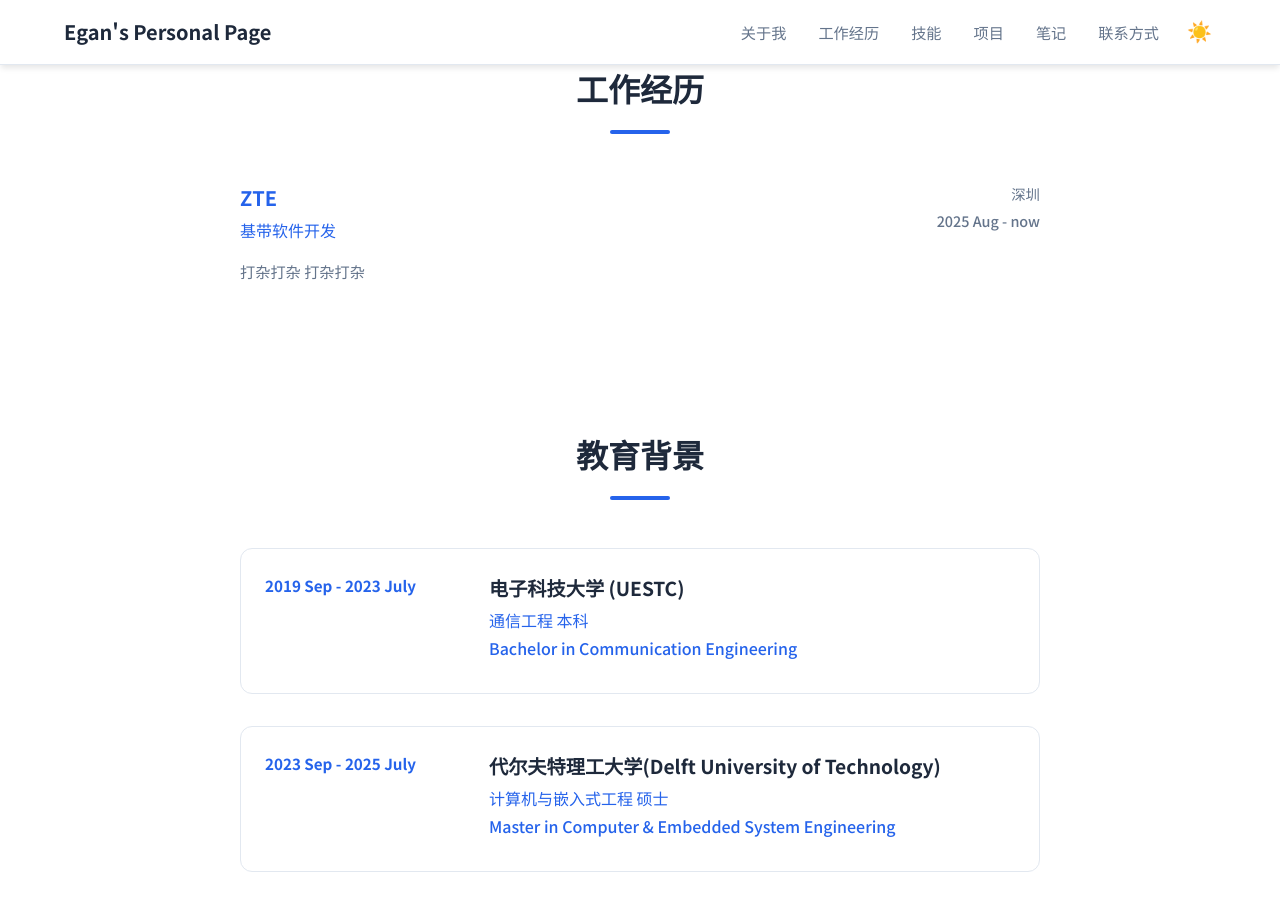
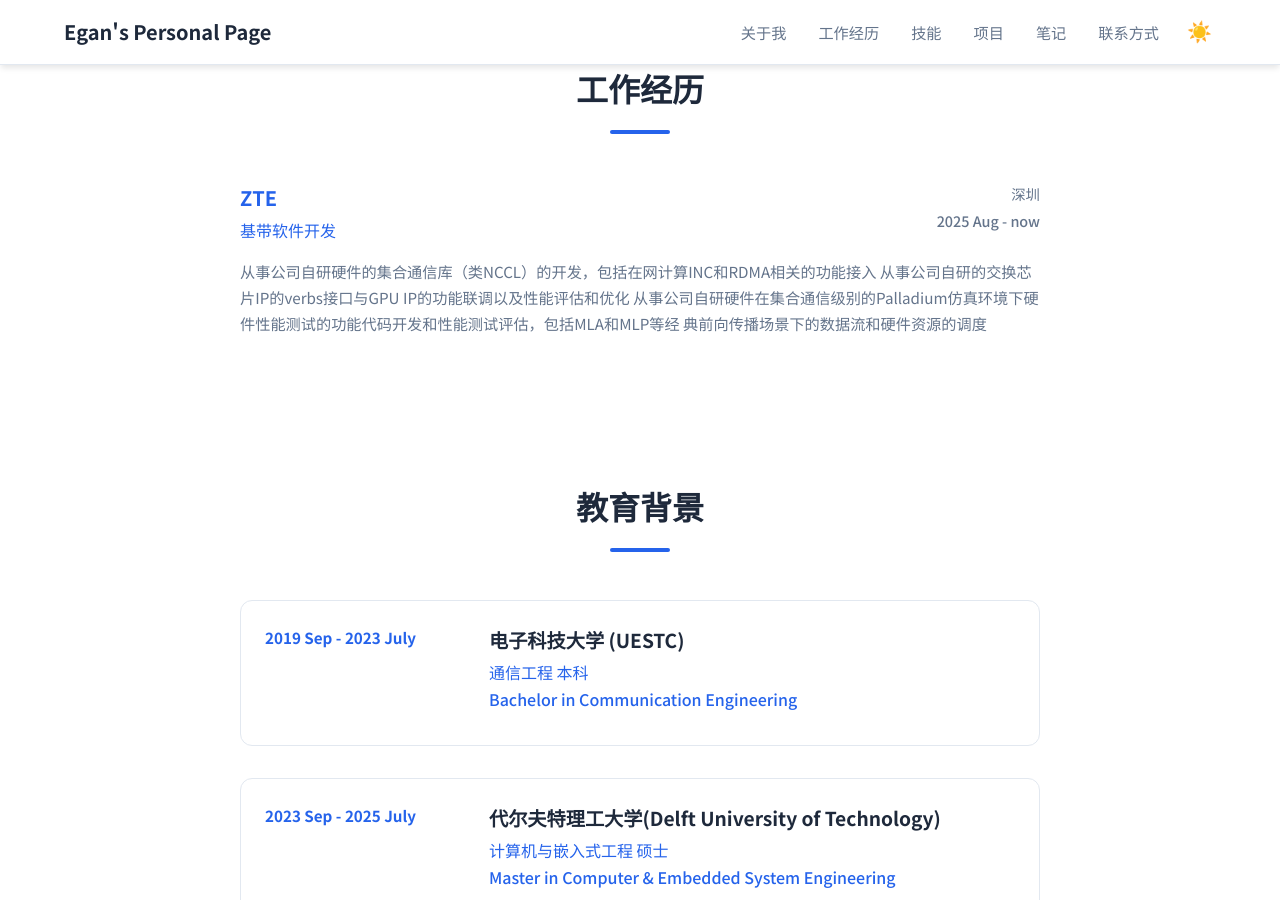
Before and after one commit to Lejun-Hu/Lejun-Hu.github.io, a Jekyll site: the page built from index.md, in a window 1280 px wide and 900 px high, scrolled down 605 px. Built offline with Jekyll 4.4.1, drawn with Linux system fonts in a browser that asks for light colours.

Commit message:
更新zte工作描述

```diff
--- a/_data/experience.yml
+++ b/_data/experience.yml
@@ -7,8 +7,10 @@ jobs:
     end_date: now
     current: true
     description: |
-     - 打杂打杂
-     - 打杂打杂
+     - 从事公司自研硬件的集合通信库（类NCCL）的开发，包括在网计算INC和RDMA相关的功能接入
+     - 从事公司自研的交换芯片IP的verbs接口与GPU IP的功能联调以及性能评估和优化
+     - 从事公司自研硬件在集合通信级别的Palladium仿真环境下硬件性能测试的功能代码开发和性能测试评估，包括MLA和MLP等经
+        典前向传播场景下的数据流和硬件资源的调度
 #     highlights:
 #          - to be added
 
```
